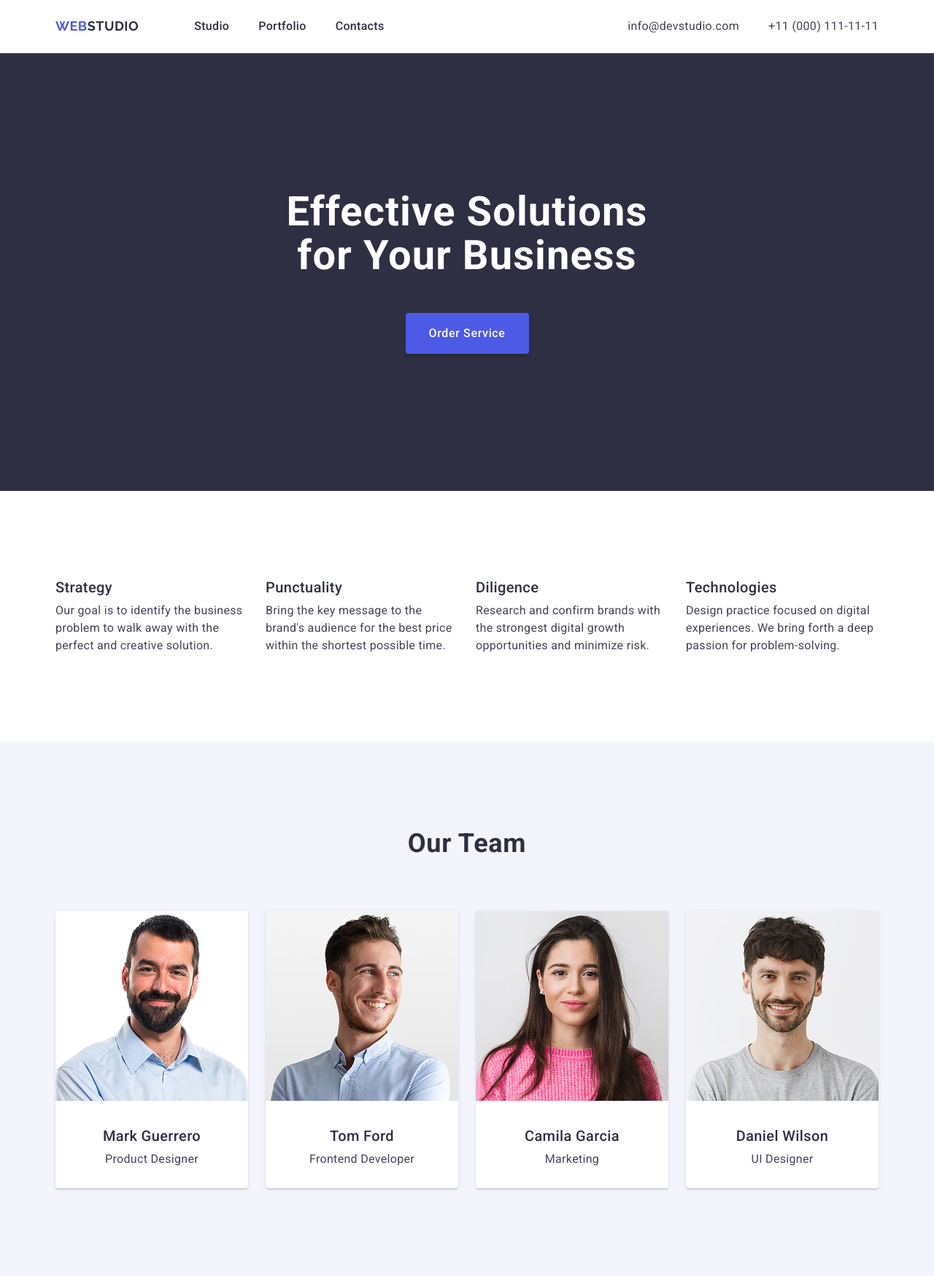
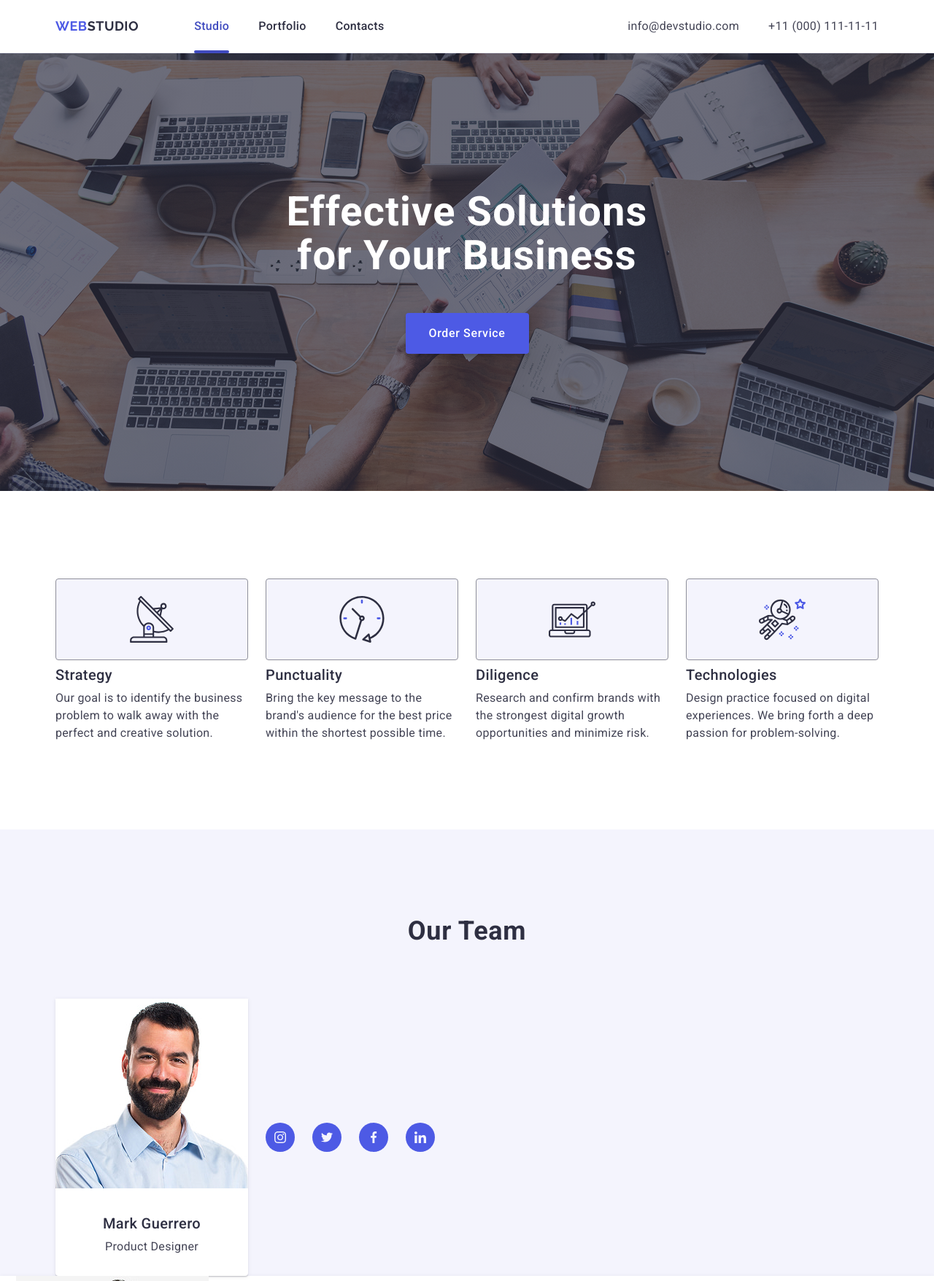
Before and after one commit to viktoriiagolovey/goit-markup-hw-04, a plain HTML site: page index.html in a window 1280 px wide. Shown: the top 1756 px of the page at 73% size. Drawn offline with nearby package versions, Linux system fonts and the light colour scheme.

Commit message:
save all canges

```diff
--- a/css/styles.css
+++ b/css/styles.css
@@ -55,7 +55,8 @@ text-align: center;
   /* ------ header -------*/
   .page-header {
   border-bottom: 1px solid #e7e9fc;
-  }
+box-shadow: 0 1px 6px 0 rgba(46, 47, 66, 0.08), 0 1px 1px 0 rgba(46, 47, 66, 0.16), 0 2px 1px 0 rgba(46, 47, 66, 0.08);
+}
   .header-container {
     display: flex;
     align-items: center;
@@ -74,6 +75,7 @@ text-align: center;
   display: flex;
   align-items: center;
   gap: 40px;
+  transition: color 250ms cubic-bezier(0.4, 0, 0.2, 1);
 }
   .logo{
 font-family: "Raleway", sans-serif;
@@ -99,11 +101,14 @@ font-size: 16px;
 line-height: 1.5;
 letter-spacing: 0.02em;
 color: #2e2f42;
+transition: color 250ms cubic-bezier(0.4, 0, 0.2, 1);
+position: relative;
 }
 .contacts-link:hover,
 .contacts-link:focus,
 .nav-link:hover,
-.nav-link:focus {
+.nav-link:focus,
+.nav-link.current{
 color: #404bbf;
 }
 .contacts {
@@ -119,10 +124,37 @@ color: #434455;
 padding: 24px 0;
 }
 
+.nav-link::after{
+  content: "";
+  position: absolute;
+  left: 0;
+  bottom: -1px;
+  width: 100%;
+  height: 4px;
+  background-color: #404bbf;
+  border-radius: 2px;
+  opacity: 0;
+  transition: opacity 250ms cubic-bezier(0.4, 0, 0.2, 1);
+}
+
+.nav-link:hover::after,
+.nav-link:focus::after,
+.nav-link.current::after {
+  opacity: 1;
+}
+
 /* ----- hero section -----*/
 .hero-section {
     background-color:#2E2F42;
     padding: 188px 0;
+    max-width: 1440px;
+    margin: auto;
+    background-image:
+    linear-gradient(rgba(46, 47, 66, 0.7), rgba(46, 47, 66, 0.7)),
+    url(../images/hero-section.jpg);
+    background-repeat: no-repeat;
+    background-position: center;
+    background-size: cover;
 }
 .hero-title {
 font-size: 56px;
@@ -190,6 +222,19 @@ width: calc(100%-72)/4;
 .features-title{
   padding-bottom: 8px;
 }
+
+.benefits-icon{
+  display: flex;
+  align-items: center;
+  align-content: center;
+  justify-content: center;
+  margin-bottom: 8px;
+  border: 1px solid #8e8f99;
+border-radius: 4px;
+width: 264px;
+height: 112px;
+background: #f4f4fd;
+}
 /*------ team section ------*/
 .team-list{
   display: flex;
@@ -199,6 +244,7 @@ width: calc(100%-72)/4;
 .team-section {
 background-color: #f4f4fd;
 padding: 120px 0;
+margin: auto;
 }
 .team-title {
 font-size: 36px;
@@ -234,7 +280,42 @@ flex-direction: column;
 gap: 8px;
 padding: 32px 16px;
 }
+.link-socials{
+  width: 40px;
+  height: 40px;
+  border-radius: 50%;
+  background-color:#4d5ae5;
+ display: flex;
+  align-content: center;
+  align-items: center;
+  justify-content: center;
+flex-direction: column;
+}
 
+.icons{
+  width: 16px;
+  height: 16px;
+  fill: #F4F4FD;
+}
+
+
+ .social{
+    display: flex;
+    flex-direction: row;
+    align-items: center;
+    justify-content: center;
+    align-content: center;
+  text-decoration: none;
+  line-height: 0;
+  gap: 24px;
+ }
+.inside-card{
+ display: flex;
+align-items: center;
+justify-content: center;
+flex-direction: column;
+gap: 8px;
+}
 
 
 /* ---- portfolio section ----*/
--- a/index.html
+++ b/index.html
@@ -41,7 +41,7 @@
 
         <ul class="nav-list">
           <li class="nav-item">
-            <a class="nav-link" href="./index.html">Studio</a>
+            <a class="nav-link current" href="./index.html">Studio</a>
           </li>
           <li class="nav-item">
             <a class="nav-link" href="">Portfolio</a>
@@ -87,6 +87,11 @@
         <h2 class="visually-hidden">Benefits</h2>
         <ul class="features-list">
           <li class="features-item">
+            <div class="benefits-icon">
+            <svg class="antenna" width="64" height="64">
+              <use href="./images/icons.svg#icon-antenna"></use>
+            </svg>
+            </div>
             <h3 class="features-title main-subtitle">Strategy</h3>
             <p class="features-context">
               Our goal is to identify the business problem to walk away with the
@@ -94,6 +99,11 @@
             </p>
           </li>
           <li class="features-item">
+            <div class="benefits-icon">
+              <svg class="clock" width="64" height="64">
+                <use href="./images/icons.svg#icon-clock"></use>
+              </svg>
+            </div>
             <h3 class="features-title main-subtitle">Punctuality</h3>
             <p class="features-context">
               Bring the key message to the brand's audience for the best price
@@ -101,6 +111,11 @@
             </p>
           </li>
           <li class="features-item">
+            <div class="benefits-icon">
+              <svg class="diagram" width="64" height="64">
+                <use href="./images/icons.svg#icon-diagram"></use>
+              </svg>
+            </div>
             <h3 class="features-title main-subtitle">Diligence</h3>
             <p class="features-context">
               Research and confirm brands with the strongest digital growth
@@ -108,6 +123,11 @@
             </p>
           </li>
           <li class="features-item">
+            <div class="benefits-icon">
+              <svg class="astrounat" width="64" height="64">
+                <use href="./images/icons.svg#icon-astronaut"></use>
+              </svg>
+            </div>
             <h3 class="features-title main-subtitle">Technologies</h3>
             <p class="features-context">
               Design practice focused on digital experiences. We bring forth a
@@ -138,11 +158,49 @@
               width="264"
               height="260"
             />
+            <div class="inside card">
             <div class="card-text">
             <h3 class="team-subtitle main-subtitle">Mark Guerrero</h3>
             <p class="team-context">Product Designer</p>
             </div>
           </li>
+
+          <ul>
+            <div class="social">
+            <li class="socials-media">
+              <a href="https://instagram.com" class="link-socials" target="_blank" aria-label="link to Instagram"><span class="icon-circle"></span>
+             <svg class="icons" width="24" height="24">
+               <use href="./images/icons.svg#icon-instagram"></use>
+             </svg>
+              </a>
+            </li>
+
+            <li class="socials-media">
+              <a href="https://twitter.com" class="link-socials" target="_blank" aria-label="link to Twitter"> <span class="icon-circle"></span>
+              <svg class="icons" width="24" height="24">
+                <use href="./images/icons.svg#icon-twitter"></use>
+              </svg>
+              </a>
+            </li>
+
+            <li class="socials-media">
+              <a href="https://facebook.com" class="link-socials" target="_blank" aria-label="link to Facebook"> <span class="icon-circle"></span>
+              <svg class="icons" width="24" height="24">
+                <use href="./images/icons.svg#icon-facebook"></use>
+              </svg>
+              </a>
+            </li>
+
+            <li class="socials-media">
+              <a href="https://linkedin.com" class="link-socials" target="_blank" aria-label="link to Linkedin"> <span class="icon-circle"></span>
+              <svg class="icons" width="24" height="24">
+                <use href="./images/icons.svg#icon-linkedin"></use>
+              </svg>
+              </a>
+            </li>
+          </div>
+          </div>
+          </ul>
 
           <li class="team-item">
             <a
@@ -159,9 +217,46 @@
               width="264"
               height="260"
             />
+            <div class="inside-card">
             <div class="card-text">
             <h3 class="team-subtitle main-subtitle">Tom Ford</h3>
             <p class="team-context">Frontend Developer</p>
+            </div>
+
+          <ul>
+            <div class="social">
+            <li class="socials-media">
+              <a href="https://instagram.com" class="link-socials" target="_blank" aria-label="link to Instagram"><span class="icon-circle"></span>
+             <svg class="icons" width="24" height="24">
+               <use href="./images/icons.svg#icon-instagram"></use>
+             </svg>
+              </a>
+            </li>
+
+            <li class="socials-media">
+              <a href="https://twitter.com" class="link-socials" target="_blank" aria-label="link to Twitter"> <span class="icon-circle"></span>
+              <svg class="icons" width="24" height="24">
+                <use href="./images/icons.svg#icon-twitter"></use>
+              </svg>
+              </a>
+            </li>
+
+            <li class="socials-media">
+              <a href="https://facebook.com" class="link-socials" target="_blank" aria-label="link to Facebook"> <span class="icon-circle"></span>
+              <svg class="icons" width="24" height="24">
+                <use href="./images/icons.svg#icon-facebook"></use>
+              </svg>
+              </a>
+            </li>
+
+            <li class="socials-media">
+              <a href="https://linkedin.com" class="link-socials" target="_blank" aria-label="link to Linkedin"> <span class="icon-circle"></span>
+              <svg class="icons" width="24" height="24">
+                <use href="./images/icons.svg#icon-linkedin"></use>
+              </svg>
+              </a>
+            </li>
+          </div>
             </div>
           </li>
 
```
Also changed, not shown: images/antenna.svg (added), images/astronaut.svg (added), images/clock.svg (added), images/diagram.svg (added), images/facebook.svg (added), images/hero-section.jpg (added), images/icons.svg (added), images/instagram.svg (added), images/linkedin.svg (added), images/twitter.svg (added), 1 other file.
